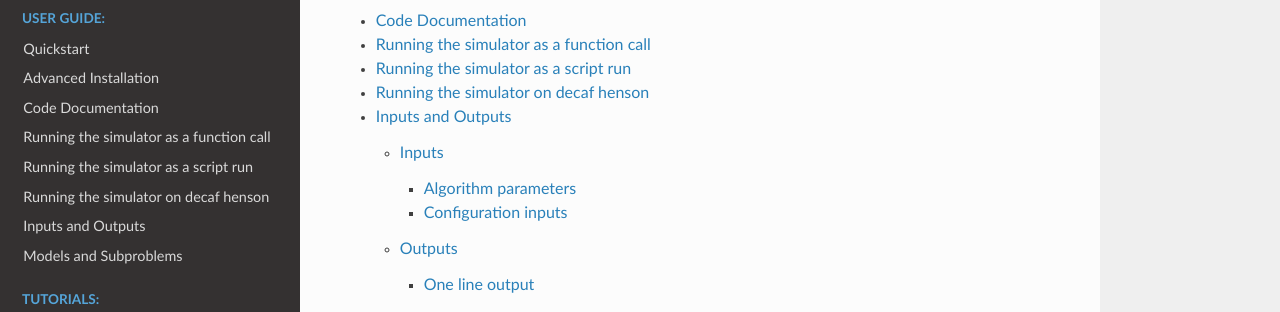
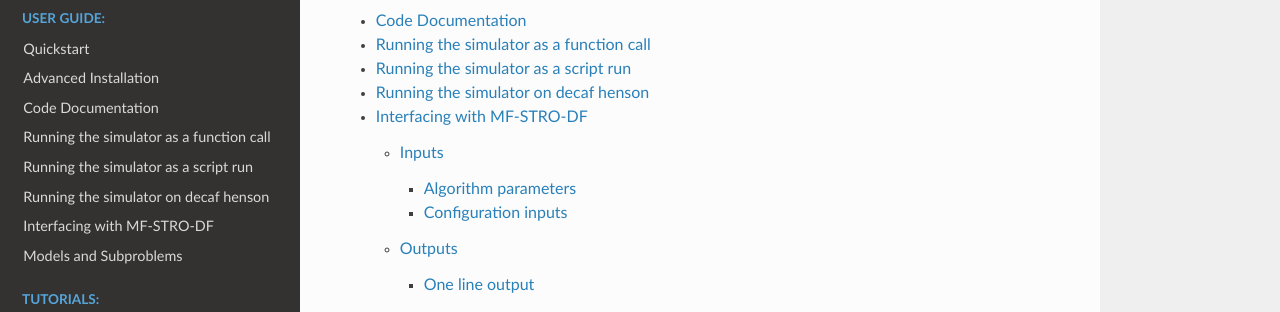
Before and after one commit to HEPonHPC/MAESTRO, a Sphinx documentation site: the page built from docs/source/index.rst, in a window 1280 px wide and 900 px high, scrolled down 453 px. Shown: the part 151-463 px from the top of the window. Built offline with Sphinx 7.4.7 and the Read the Docs theme 2.0.0, drawn with Linux system fonts in a browser that asks for light colours.

Commit message:
Small title change in doc

```diff
--- a/docs/source/inputs_and_outputs.rst
+++ b/docs/source/inputs_and_outputs.rst
@@ -1,6 +1,6 @@
-===========================
-Inputs and Outputs
-===========================
+======================================================
+Interfacing with MF-STRO-DF
+======================================================
 
 .. _mfstrodf_input:
 
```
